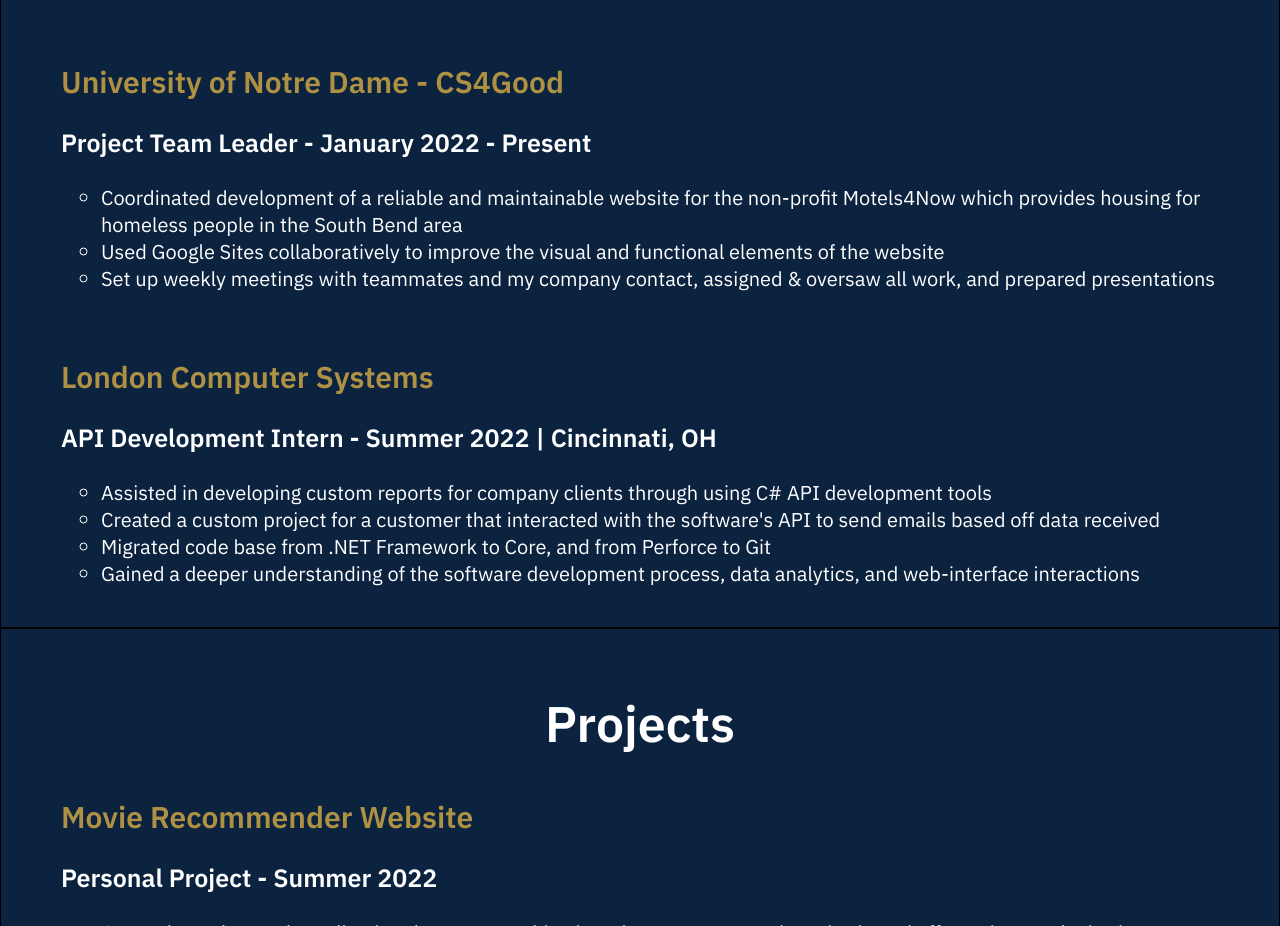
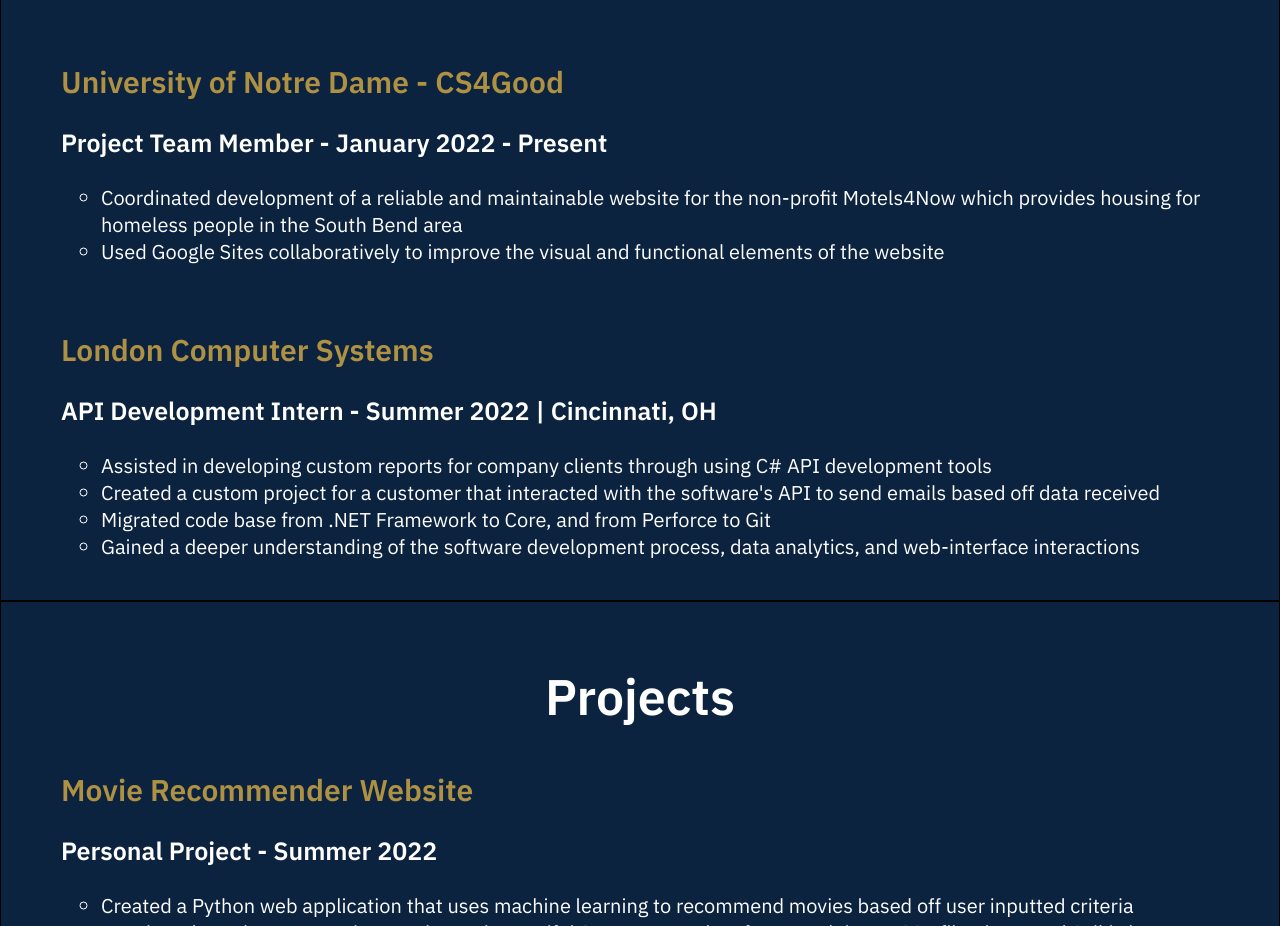
Before and after one commit to george-perry/portfolio-website, a plain HTML site: page index.html in a window 1280 px wide. Shown: the part 2807-3733 px from the top of the page. Drawn offline with Linux system fonts and the light colour scheme.

Commit message:
Updated Experience

```diff
--- a/index.html
+++ b/index.html
@@ -111,11 +111,10 @@
 
                 <ul class="exp">
                     <h3><a class="link" href="http://sites.nd.edu/cs4good/">University of Notre Dame - CS4Good</a></h3>
-                    <h3>Project Team Leader - January 2022 - Present</h3>
+                    <h3>Project Team Member - January 2022 - Present</h3>
                     <ul class="exp-item">
                         <li>Coordinated development of a reliable and maintainable website for the non-profit Motels4Now which provides housing for homeless people in the South Bend area</li>
                         <li>Used Google Sites collaboratively to improve the visual and functional elements of the website</li>
-                        <li>Set up weekly meetings with teammates and my company contact, assigned & oversaw all work, and prepared presentations</li>
                     </ul>
                 </ul>
 
```
